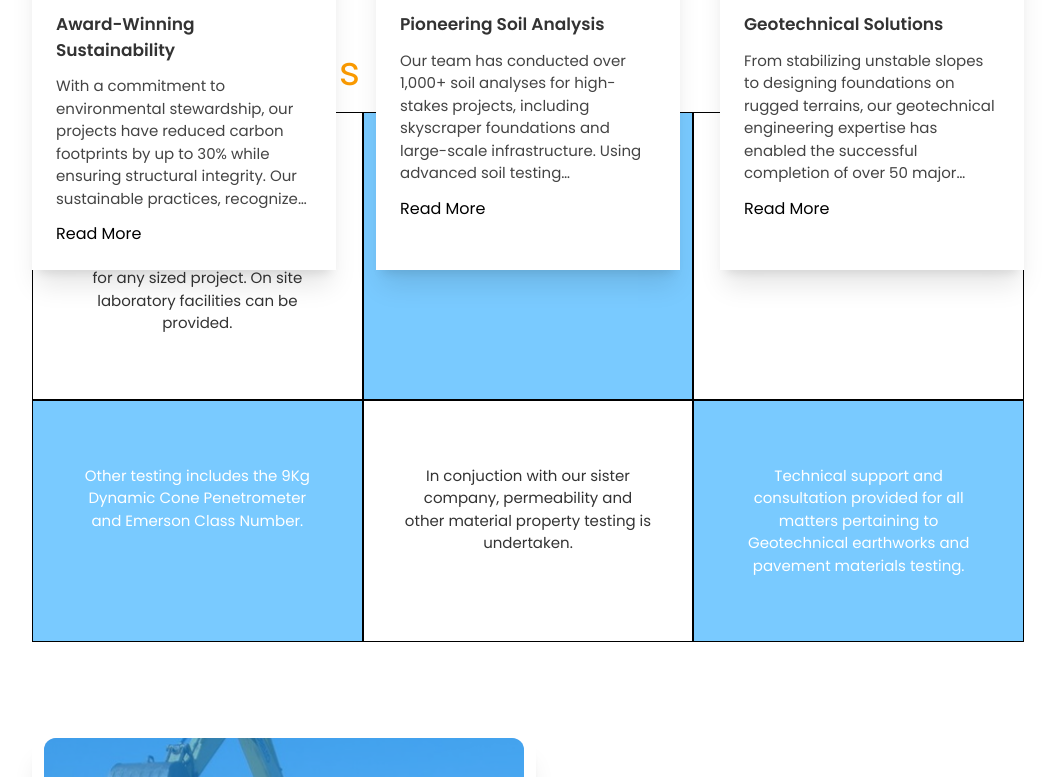
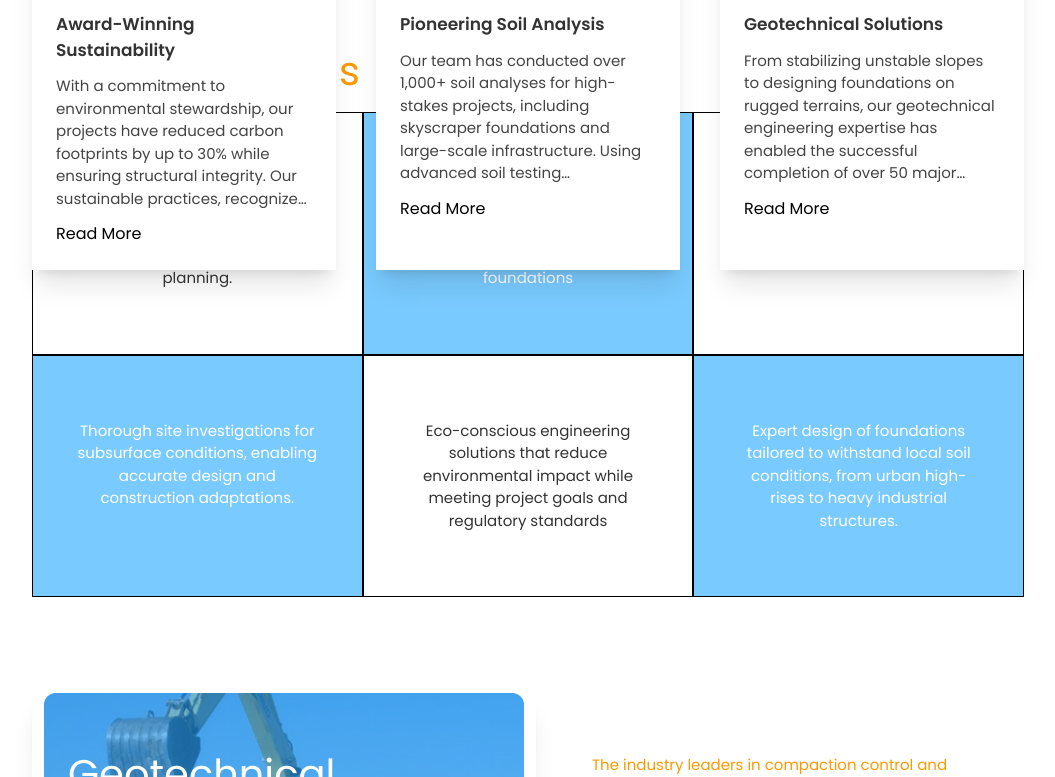
Before and after one commit to siddhartha0/PrimeCivilLab, a React (Vite) app: page / in a window 1280 px wide. Shown: the part 653-1430 px from the top of the page, without its empty margins (112-1167 px from the left). Built offline with nearby package versions, Linux system fonts and the light colour scheme.

Commit message:
info changes

```diff
--- a/src/components/pages/home/core.tsx
+++ b/src/components/pages/home/core.tsx
@@ -5,48 +5,54 @@ import { Icon } from "@iconify/react/dist/iconify.js";
 export const TestingMethods = [
   {
     id: 1,
+    title: "Site Assessment",
     content:
-      "Compaction control of earthworks. A number of fully trained and experienced technicians offer prompt service for any sized project. On site laboratory facilities can be provided.",
+      "Comprehensive evaluations to understand site-specific soil conditions, ensuring safe and cost-effective construction planning.",
     classname:
       "bg-white border border-black-600 px-10 py-16 text-center hover:bg-fade-blue hover:cursor-pointer ",
     usage: "default" as TextUsage,
   },
   {
     id: 2,
+    title: "Soil Testing",
     content:
-      "Level 1 to 3 supervision, quality control of materials and construction procedures and reporting.",
+      "Advanced soil testing services that analyze strength, stability, and composition, providing crucial data for reliable foundations",
     classname:
       "bg-fadding-blue border border-black-600 px-10 py-16 text-center hover:bg-fade-blue hover:cursor-pointer",
     usage: "click" as TextUsage,
   },
   {
     id: 3,
+    title: "Project Management",
     content:
-      "Material compliance testing includes the Californian Bearing Ratio, Particle Size Distribution and Atterberg Limits.",
+      "Comprehensive project support, from concept through construction, ensuring smooth execution and high standards.",
     classname:
       "bg-white border border-black-600 px-10 py-16 text-center hover:bg-fade-blue hover:cursor-pointer ",
     usage: "default" as TextUsage,
   },
   {
     id: 4,
+    title: "Geotechnical Investigations",
     content:
-      "Other testing includes the 9Kg Dynamic Cone Penetrometer and Emerson Class Number.",
+      "Thorough site investigations for subsurface conditions, enabling accurate design and construction adaptations.",
     classname:
       "bg-fadding-blue border border-black-600 px-10 py-16 text-center hover:bg-fade-blue hover:cursor-pointer",
     usage: "click" as TextUsage,
   },
   {
     id: 5,
+    title: "Environmental Consulting",
     content:
-      "In conjuction with our sister company, permeability and other material property testing is undertaken.",
+      "Eco-conscious engineering solutions that reduce environmental impact while meeting project goals and regulatory standards",
     classname:
       "bg-white border border-black-600 px-10 py-16 text-center hover:bg-fade-blue hover:cursor-pointer",
     usage: "default" as TextUsage,
   },
   {
     id: 6,
+    title: "Foundation Engineering",
     content:
-      "Technical support and consultation provided for all matters pertaining to Geotechnical earthworks and pavement materials testing.",
+      "Expert design of foundations tailored to withstand local soil conditions, from urban high-rises to heavy industrial structures.",
     classname:
       "bg-fadding-blue border border-black-600 px-10 py-16 text-center hover:bg-fade-blue hover:cursor-pointer",
     usage: "click" as TextUsage,
```
